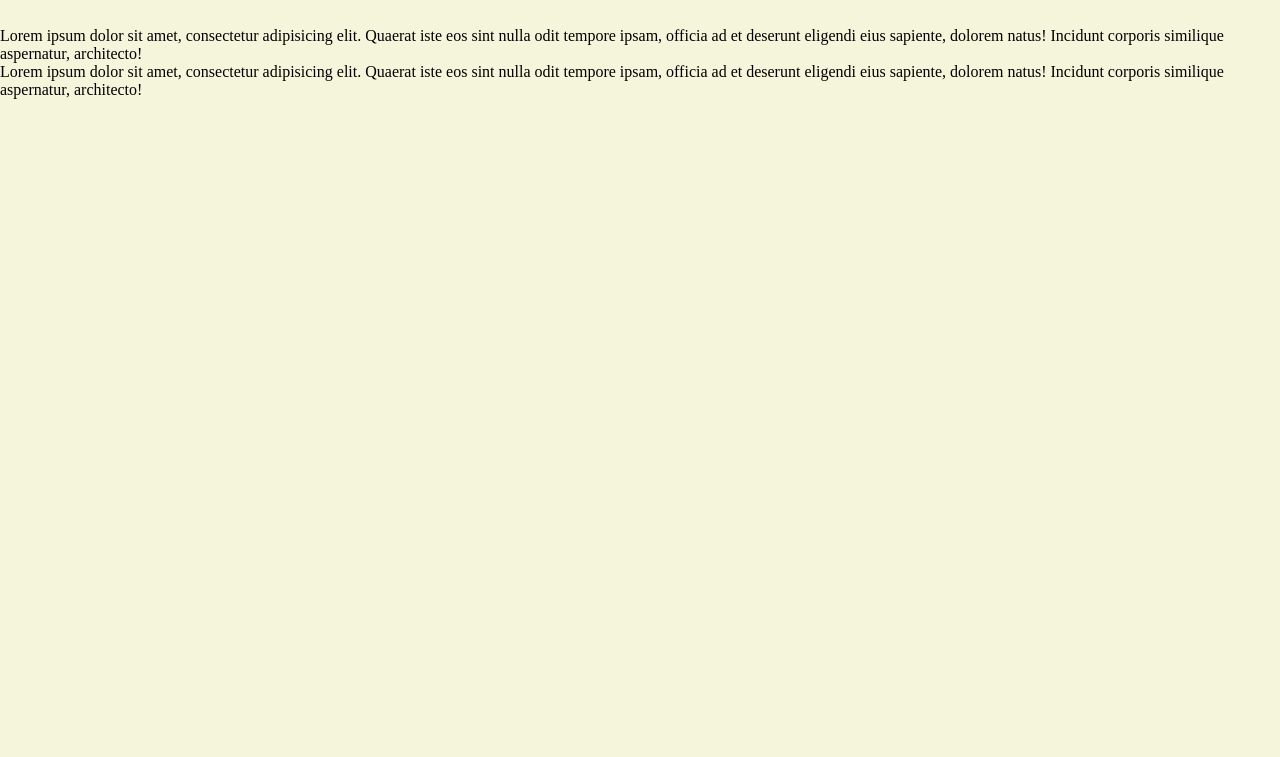
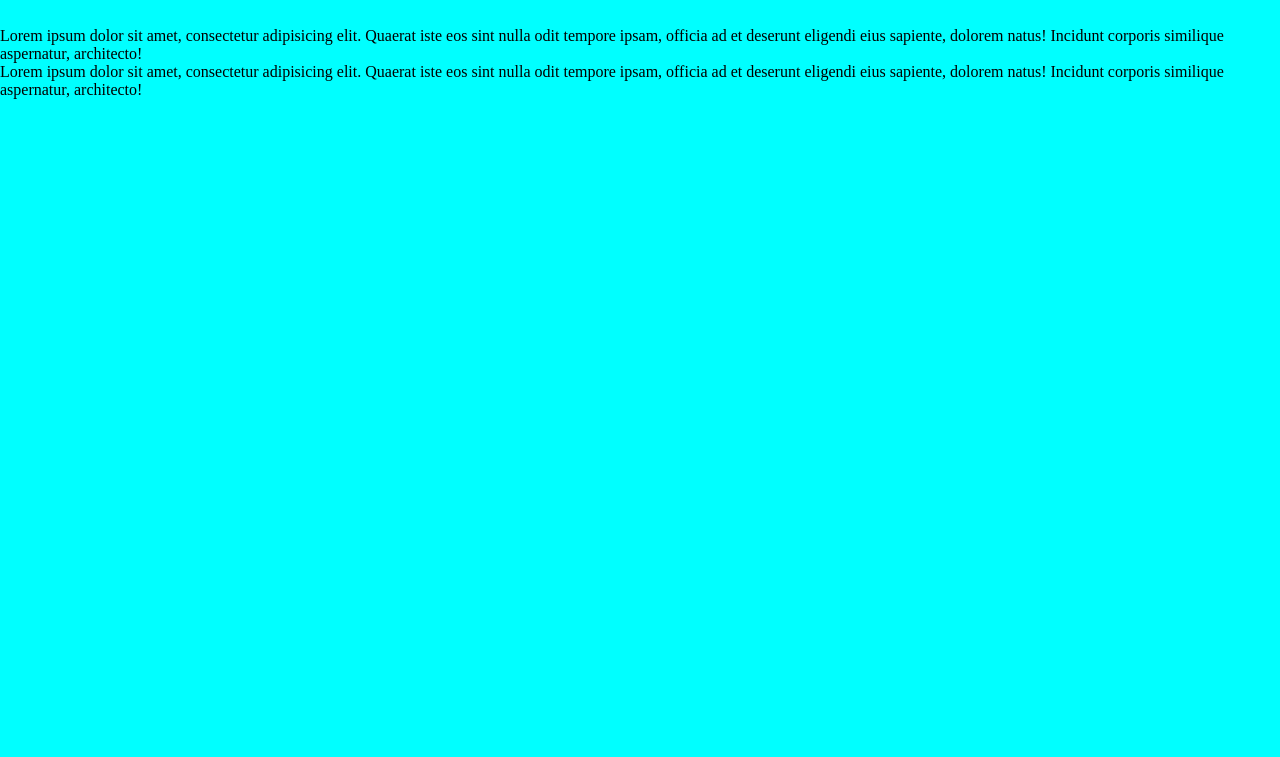
Before and after one commit to AP2089/gitbox, a plain HTML site: page index.html in a window 1280 px wide. Shown: the part 43-800 px from the top of the page. Drawn offline with Linux system fonts and the light colour scheme.

Commit message:
body aqua 1

```diff
--- a/css/style.css
+++ b/css/style.css
@@ -9,7 +9,7 @@ html, body {
 }
 
 body {
-  background-color: beige;
+  background-color: aqua;
 }
 
 h1 {
```
